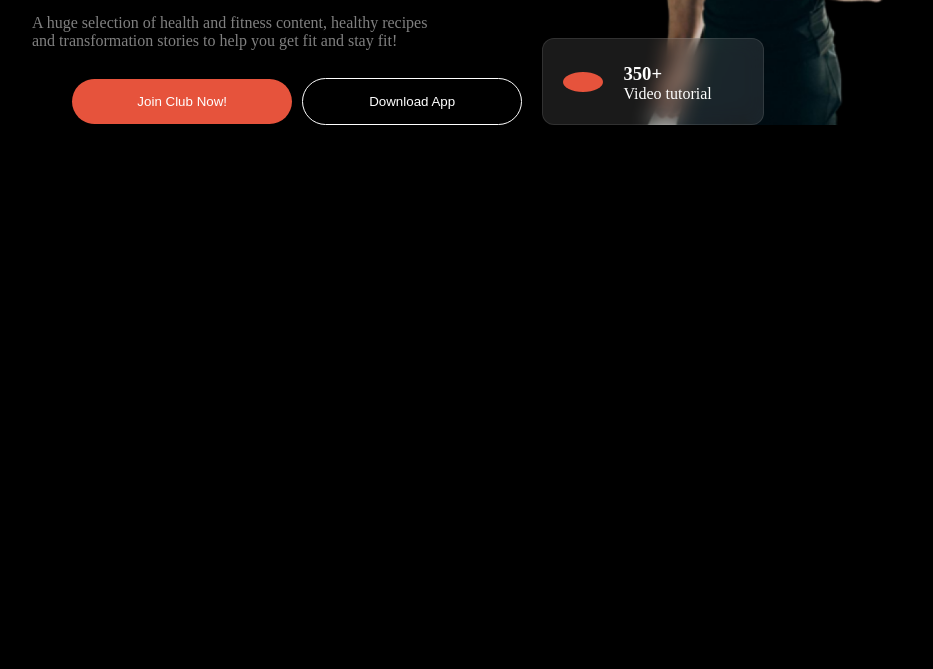
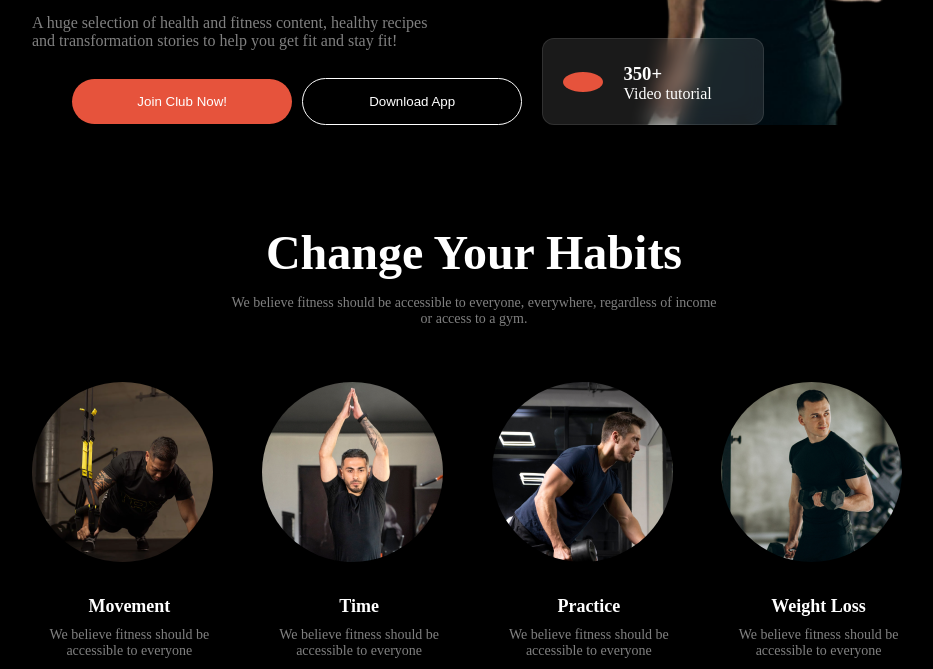
Before and after one commit to safayet3m/Fitness-A2-web, a plain HTML site: page index.html in a window 1280 px wide. Shown: the part 484-1153 px from the top of the page, without its empty margins (166-1099 px from the left). Before the commit the page ends 800 px from the top, so only its background shows below. Drawn offline with Linux system fonts and the light colour scheme.

Commit message:
added my habit section in this web site

```diff
--- a/index.html
+++ b/index.html
@@ -56,7 +56,38 @@
             </div>
         </div>
     </header>
-    <main></main>
+    <main>
+        <!-- Habit section -->
+        <section>
+            <div class="title-container">
+                <h3 class="habit-titel">Change Your Habits</h3>
+                <p class="title-descrption">We believe fitness should be accessible to everyone, everywhere, regardless
+                    of income <br> or access to a gym.</p>
+            </div>
+            <div class="img-contrainer">
+                <div class="img-1st-contrainer">
+                    <img class="img1" src="images/image 3.png" alt="">
+                    <h5 class="Movement">Movement</h5>
+                    <p class="Movement-dec">We believe fitness should be accessible to everyone</p>
+                </div>
+                <div class="img-2nd-contrainer">
+                    <img class="img2" src="images/image 2.png" alt="">
+                    <h5 class="Time">Time</h5>
+                    <p class="Time-dec">We believe fitness should be accessible to everyone</p>
+                </div>
+                <div class="img-3rd-contrainer">
+                    <img class="img3" src="images/image 4.png" alt="">
+                    <h5 class="Practice">Practice</h5>
+                    <p class="Practice-dec">We believe fitness should be accessible to everyone</p>
+                </div>
+                <div class="img-4th-contrainer">
+                    <img class="img4" src="images/image 5.png" alt="">
+                    <h5 class="Weight-Loss">Weight Loss</h5>
+                    <p class="Weight-Loss-dec">We believe fitness should be accessible to everyone</p>
+                </div>
+            </div>
+        </section>
+    </main>
     <footer></footer>
 
 </body>
--- a/styels.css
+++ b/styels.css
@@ -52,6 +52,11 @@ nav {
   margin-bottom: 28px;
 }
 
+.span {
+  font-style: italic;
+  font-weight: 100;
+}
+
 .banner-hedding {
   width: 60%;
 }
@@ -63,7 +68,8 @@ nav {
   margin-top: 0px;
   margin-bottom: 28px;
 }
-.btn{
+
+.btn {
   display: flex;
   align-items: center;
   justify-content: center;
@@ -107,18 +113,21 @@ nav {
   top: 70px;
   left: 200px;
 }
-.blur-top>h1{
+
+.blur-top>h1 {
   margin-bottom: 0px;
 }
-.blur-top>p{
+
+.blur-top>p {
   margin-top: 0px;
 }
-.btn-down{
+
+.btn-down {
   display: flex;
   align-items: center;
   gap: 20px;
   border-radius: 12px;
-  backdrop-filter:blur(10px) ;
+  backdrop-filter: blur(10px);
   border: 1px solid rgba(255, 255, 255, 0.10);
   background: rgba(255, 255, 255, 0.10);
   backdrop-filter: blur(10px);
@@ -129,15 +138,115 @@ nav {
   right: 0%;
   left: -100px;
 }
-.blur-color{
+
+.blur-color {
   width: 40px;
   height: 20px;
   background-color: #E6533C;
   border-radius: 63%;
 }
-.blur-botom>h3{
+
+.blur-botom>h3 {
   margin-bottom: 0px;
 }
-.blur-botom>p{
-  margin-top:0px ;
+
+.blur-botom>p {
+  margin-top: 0px;
 }
+
+/* habit section */
+.title-container {
+  text-align: center;
+  color: #FFF;
+}
+
+.habit-titel {
+  margin: 100px 0px 15px 0px;
+  font-size: 48px;
+  font-weight: 900;
+}
+
+.title-descrption {
+  font-size: 14px;
+  font-weight: 400;
+  color: rgba(255, 255, 255, 0.50);
+  margin-bottom: 55px;
+}
+
+.img-contrainer {
+  display: flex;
+  gap: 35px;
+  color: #FFF;
+}
+
+.img1,
+.img2,
+.img3,
+.img4 {
+  border-radius: 50%;
+}
+
+.Movement,
+.Time,
+.Practice,
+.Weight-Loss {
+  text-align: center;
+  font-size: 18px;
+  font-weight: 600;
+  margin-top: 30px;
+  margin-bottom: 0px;
+}
+
+.Movement-dec,
+.Time-dec,
+.Practice-dec,
+.Weight-Loss-dec {
+  text-align: center;
+  font-size: 14px;
+  font-weight: 400;
+  margin-top: 10px;
+  margin-bottom: 0px;
+  color: rgba(255, 255, 255, 0.50);
+}
+
+/* media quary */
+@media screen and (max-width:576px) {
+  nav {
+    flex-direction: column;
+  }
+
+  body {
+    padding: 2px 10px;
+  }
+
+  .banner-container {
+    flex-direction: column;
+    gap: 0px;
+  }
+
+  .banner-hedding {
+    width: 100%;
+  }
+
+  .banner-img {
+    width: 340px;
+    height: 550px;
+    background-size: cover;
+    padding: 10px;
+    background-position: center;
+  }
+
+  .btn-down {
+    left: 15px;
+  }
+
+  .blur-top {
+    top: 120px
+  }
+
+ .img-contrainer{
+  flex-direction: column;
+  text-align: center;
+ }
+
+}
```
